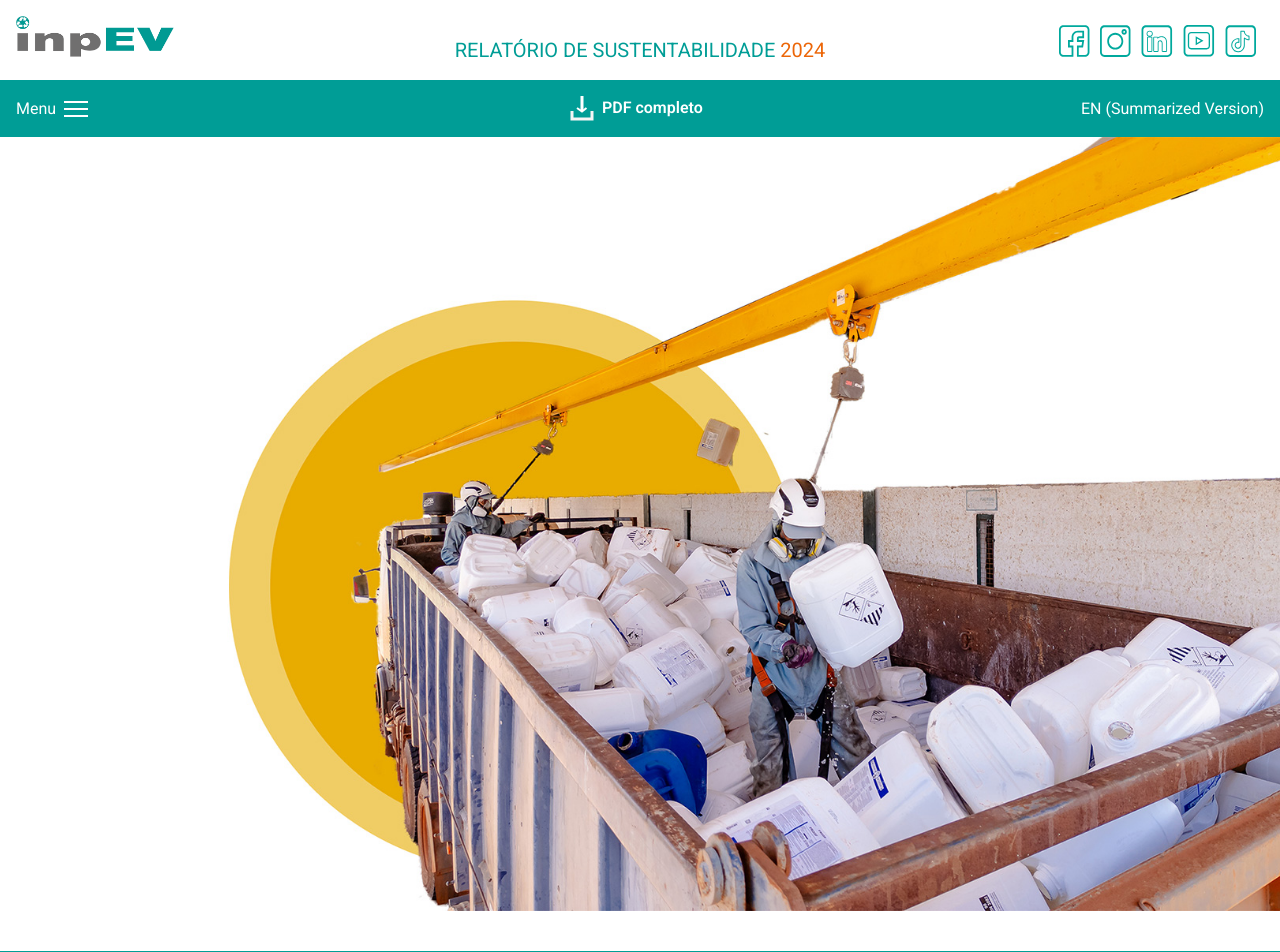
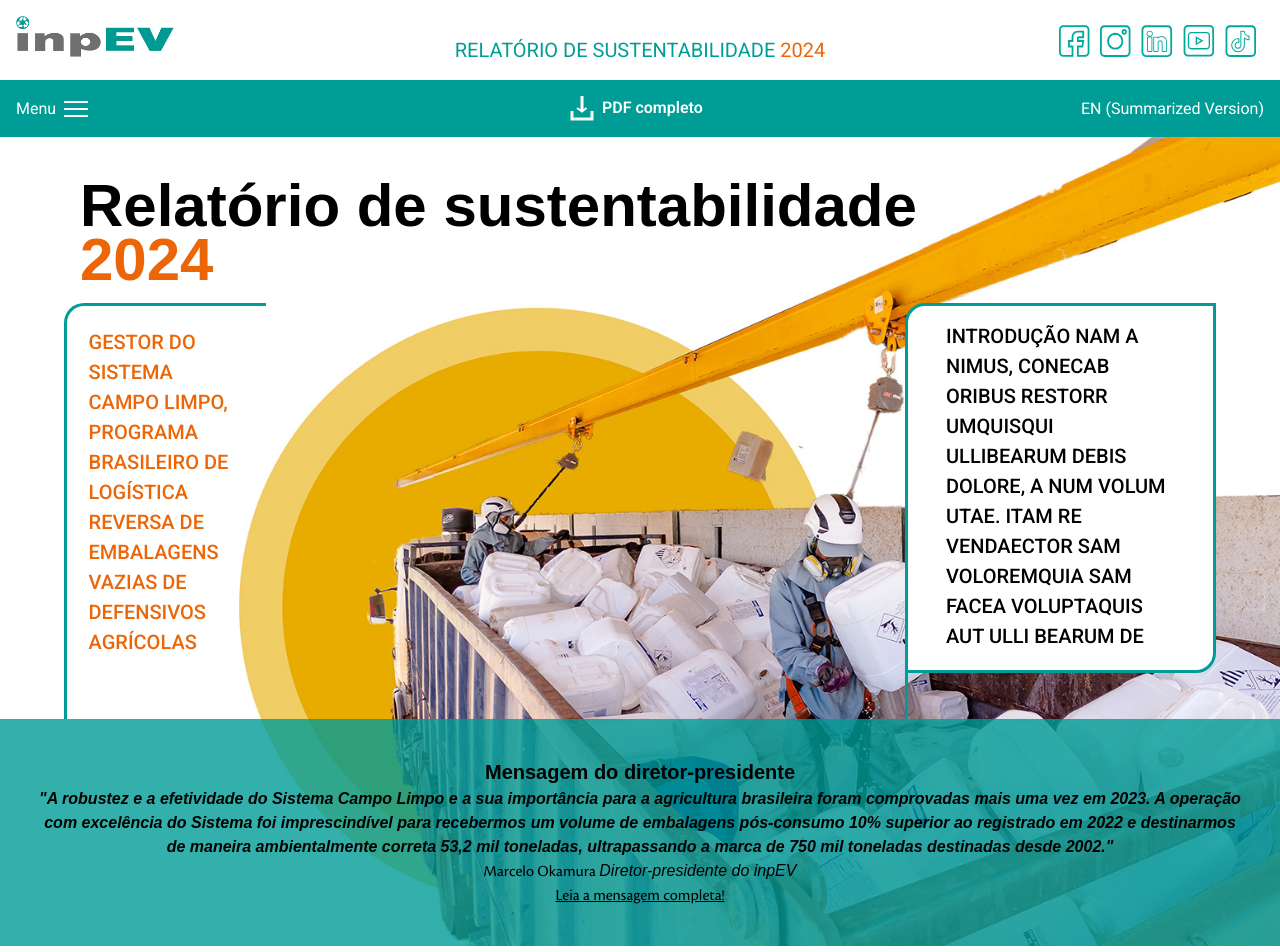
Before and after one commit to maroAlmeida/inpev-2024, a React (Create React App) app: page / in a window 1280 px wide. Shown: the top 952 px of the page. Built offline with nearby package versions, Linux system fonts and the light colour scheme; a web font is replaced by a local one.

Commit message:
Montada primeira parte da Home;

```diff
--- a/src/assets/styles/globals.scss
+++ b/src/assets/styles/globals.scss
@@ -25,7 +25,6 @@
   font-weight: normal;
   font-style: italic;
 }
-
 
 @font-face {
   font-family: "Cronos Pro";
--- a/src/paginas/Home/Home.module.scss
+++ b/src/paginas/Home/Home.module.scss
@@ -1,26 +1,110 @@
 .homeSection {
 
-    background-image: url(./img/foto1.jpg);
-    background-size: 100% auto;
 
-    .msgPresd {
-        padding: 3% 6.5%;
-        background-size: 100% 100%;
-        background-color: var(--clr-turq1);
-        background-image: url('./img/fnd-msg.jpg');
+    .homeBg{
+        background-image: url(./img/foto1.jpg);
+        background-size: cover ;
+        position: relative;
+    }
+
+    .homeContent {
+        width: 100%;
+        position: relative;
+        z-index: 2;
+
+        .relativeNov {
+            overflow: hidden;
+        }
+
+        .title1 {
+            font-size: 60px;
+            font-family: "Cronos Pro", sans-serif;
+            font-weight: 600;
+            line-height: 0.9;
+            letter-spacing: 0px;
+
+            span {
+                color: var(--clr-orange);
+            }
+        }
+
+        .boxOrange {
+            width: 202px;
+            height: 416px;
+            padding: 8%;
+            color: var(--clr-orange);
+            border-left: solid 3px var(--clr-turq1);
+            border-top: solid 3px var(--clr-turq1);
+            border-top-left-radius: 20px;
+
+            h1{
+                width: 146px;
+                font-weight: 500;
+                font-size: 20px;
+                text-transform: uppercase;
+            }
+        }
+
+        .boxGreen {
+            width: 311px;
+            height: 370px;
+            padding: 5%;
+            border: solid 3px var(--clr-turq1);
+            border-top-left-radius: 20px;
+            border-bottom-right-radius: 20px;
+            color: black;
+            background-color: #fff;
+
+            h1{
+                width: 229px;
+                font-weight: 500;
+                font-size: 20px;
+                text-transform: uppercase;
+                display: block;
+                margin: auto;
+            }
+        }
+
+        .filetGreen{
+            height: 100%;
+            border-right: solid 3px var(--clr-turq1);
+            float: left;
+        }
+
+
+        .linePresd{
+            background-color: rgba($color: #009D96, $alpha: 0.8);
+            padding: 3%;
+
+            .msgPresd {
+                font-family: "Cronos Pro", sans-serif;
+                text-align: center;
+                color: #000;
+
+                p{
+                    font-size: 16px;
+                }
+
+                .msgTitle{
+                    font-size: 20px;
+                    font-weight: 600;
+                }
+
+                .msgTxt{
+                    font-style: italic;
+                    font-weight: 600;
+                }
+
+                .msgLink{
+                    text-decoration: underline;
+                }
+            }
+        }
+
     }
 }
 
-.Links {
-    text-align: center;
-    margin: 2.5rem 0;
-}
 
-._msgLink {
-    text-transform: uppercase;
-    text-decoration: underline;
-    color: #fff;
-}
 
 @media (min-width: 990px) {
 
@@ -30,10 +114,24 @@
             margin-top: 0px;
         }
 
-        ._msgLink{
+        ._msgLink {
             margin-top: 30px;
             display: block;
         }
 
     }
 }
+
+@media (min-width: 1190px) {
+
+    .homeSection {
+
+        .relativeNov {
+            width: 90%;
+            padding-top: 2%;
+            display: block;
+            margin: auto;
+        }
+
+    }
+}
--- a/src/paginas/Home/index.tsx
+++ b/src/paginas/Home/index.tsx
@@ -1,19 +1,53 @@
 import React from 'react';
 import { Link } from 'react-router-dom';
-import estyles from './Home.module.scss';
+import styles from './Home.module.scss';
 import '../../assets/styles/globals.scss';
-import classNames from 'classnames'; // Importa classnames
+// import classNames from 'classnames'; // Importa classnames
 // import IconA from '../../componentes/IconA';
 
 
 
 function HomePage() {
   return (
-    <div className={estyles.homeSection} >
-      <img className='op0' src="/img/home/foto1.jpg" alt="foto 1" />
+    <div className={styles.homeSection} >
+
+      <div className={`${styles.homeContent} ${styles.homeBg}`} >
+        <div className={styles.relativeNov} >
+          <div className="w-full p-4" >
+            <p className={`${styles.title1} cronosFont text-black bold`} >
+              Relatório de sustentabilidade
+              <br /><span>2024</span>
+            </p>
+          </div>
+
+          <div className="w-full grid grid-cols-1 md:grid-cols-[1fr_2fr_1fr] gap-4 ">
+            <div className={styles.boxOrange} >
+              <h1>Gestor do Sistema Campo Limpo, programa brasileiro de logística reversa de embalagens vazias de defensivos agrícolas</h1>
+            </div>
+            <div className='' >&nbsp;</div>
+            <div>
+              <div className={styles.boxGreen} >
+                <h1>Introdução nam a nimus, conecab oribus restorr umquisqui ullibearum debis dolore, a num volum utae. Itam re vendaector sam voloremquia sam facea voluptaquis aut ulli bearum de</h1>
+              </div>
+              <div className={styles.filetGreen} ></div>
+            </div>
+          </div>
+
+        </div> {/* /relative */}
 
 
+          <div className={` ${styles.linePresd} w-full`} >{/* msgPresd */}
+            <div className={styles.msgPresd} >
+              <p className={styles.msgTitle} >Mensagem do diretor-presidente</p>
+              <p className={styles.msgTxt} >"A robustez e a efetividade do Sistema Campo Limpo e a sua importância para a agricultura brasileira foram comprovadas mais uma vez em 2023. A operação com excelência do Sistema foi imprescindível para recebermos um volume de embalagens pós-consumo 10% superior ao registrado em 2022 e destinarmos de maneira ambientalmente correta 53,2 mil toneladas, ultrapassando a marca de 750 mil toneladas destinadas desde 2002."</p>
+              <p >Marcelo Okamura <i>Diretor-presidente do inpEV</i> </p>
 
+              <Link className={styles.msgLink} to="/mensagempresidente">Leia a mensagem completa!</Link>
+            </div>
+          </div> {/* /msgPresd */}
+      </div>{/* /homeContent */}
+
+      {/* <img className='_fnd op0' src="/img/home/foto1.jpg" alt="foto 1" /> */}
     </div>
   );
 }
```
